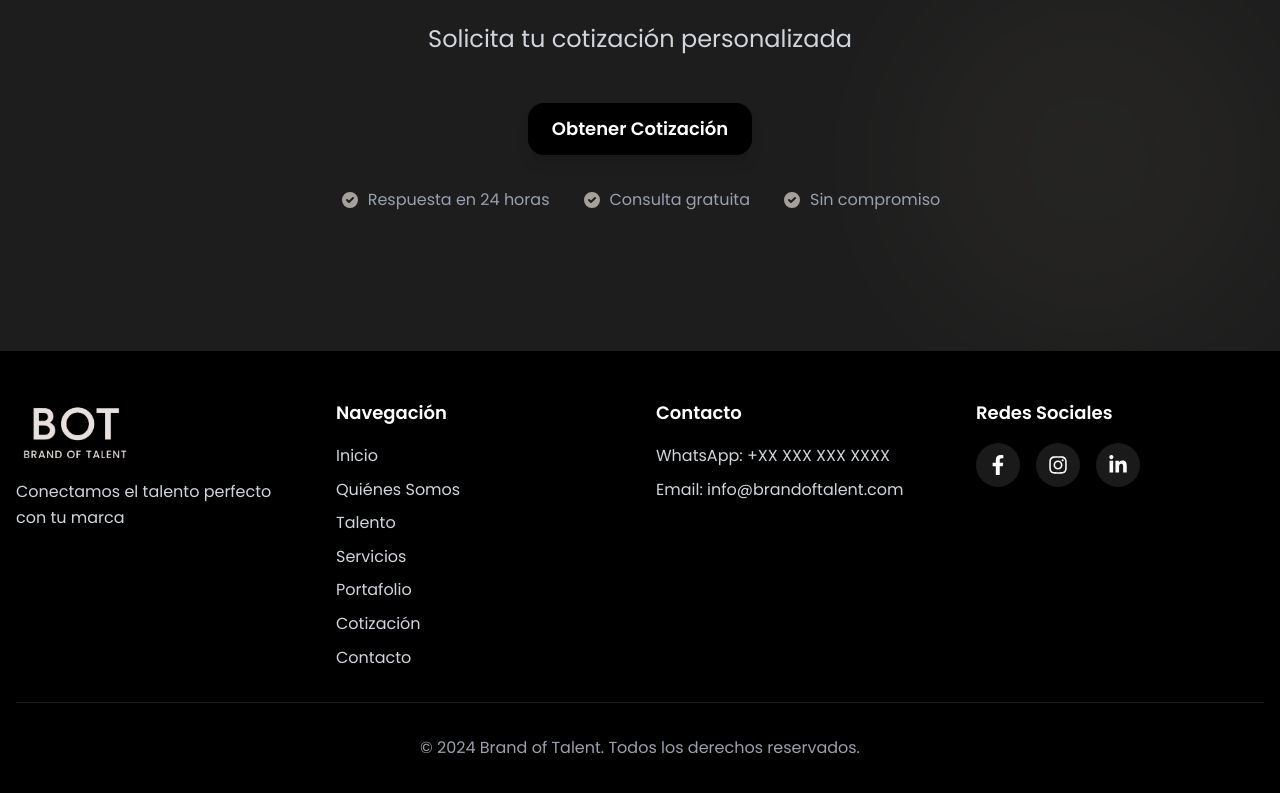
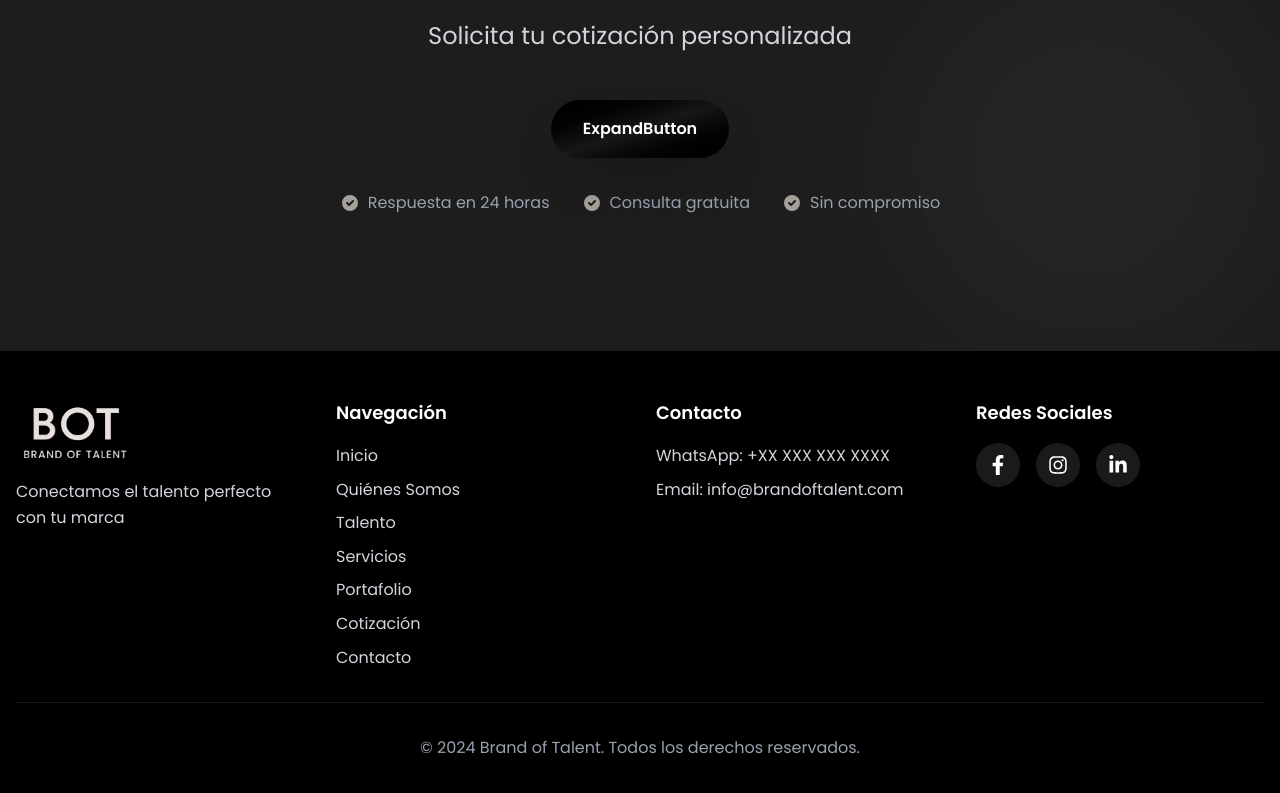
Before and after one commit to SrDefosse/BrandOfTalent, a React (Vite) app: page / in a window 1280 px wide. Shown: the part 1889-2682 px from the top of the page. Built offline with nearby package versions, Linux system fonts and the light colour scheme.

Commit message:
cambio de boton en inicio y ajuste de touch

```diff
--- a/src/components/home/Hero.jsx
+++ b/src/components/home/Hero.jsx
@@ -5,6 +5,8 @@ const Hero = () => {
   const [scrollProgress, setScrollProgress] = useState(0);
   const [mediaFullyExpanded, setMediaFullyExpanded] = useState(false);
   const [isMobileState, setIsMobileState] = useState(false);
+  const [touchStartY, setTouchStartY] = useState(0);
+  const [touchEndY, setTouchEndY] = useState(0);
 
   // Fixed values since no props are passed
   const mediaSrc = 'https://videos.pexels.com/video-files/30290435/12984761_1920_1080_25fps.mp4';
@@ -37,20 +39,59 @@ const Hero = () => {
       }
     };
 
+    const handleTouchStart = (e) => {
+      setTouchStartY(e.touches[0].clientY);
+    };
+
+    const handleTouchMove = (e) => {
+      if (!mediaFullyExpanded) {
+        e.preventDefault();
+        const touchCurrentY = e.touches[0].clientY;
+        const touchDelta = (touchStartY - touchCurrentY) * 0.003;
+        const newProgress = Math.min(
+          Math.max(scrollProgress + touchDelta, 0),
+          1
+        );
+        setScrollProgress(newProgress);
+
+        if (newProgress >= 1) {
+          setMediaFullyExpanded(true);
+        }
+      }
+    };
+
+    const handleTouchEnd = (e) => {
+      setTouchEndY(e.changedTouches[0].clientY);
+
+      // Si está expandido y se hace swipe hacia abajo (touch end > touch start)
+      if (mediaFullyExpanded && touchEndY > touchStartY && window.scrollY <= 5) {
+        setMediaFullyExpanded(false);
+      }
+    };
+
     const handleScroll = () => {
       if (!mediaFullyExpanded) {
         window.scrollTo(0, 0);
       }
     };
 
+    // Desktop events
     window.addEventListener('wheel', handleWheel, { passive: false });
     window.addEventListener('scroll', handleScroll);
+
+    // Mobile events
+    window.addEventListener('touchstart', handleTouchStart, { passive: false });
+    window.addEventListener('touchmove', handleTouchMove, { passive: false });
+    window.addEventListener('touchend', handleTouchEnd, { passive: false });
 
     return () => {
       window.removeEventListener('wheel', handleWheel);
       window.removeEventListener('scroll', handleScroll);
+      window.removeEventListener('touchstart', handleTouchStart);
+      window.removeEventListener('touchmove', handleTouchMove);
+      window.removeEventListener('touchend', handleTouchEnd);
     };
-  }, [scrollProgress, mediaFullyExpanded]);
+  }, [scrollProgress, mediaFullyExpanded, touchStartY, touchEndY]);
 
   useEffect(() => {
     const checkIfMobile = () => {
--- a/src/components/home/QuoteCTA.jsx
+++ b/src/components/home/QuoteCTA.jsx
@@ -1,7 +1,7 @@
 import React from 'react'
 import { useNavigate } from 'react-router-dom'
 import { motion } from 'framer-motion'
-import { VideoButton } from '../ui/VideoButton'
+import { ExpandButton } from '../ui/ExpandButton'
 
 const QuoteCTA = () => {
   const navigate = useNavigate()
@@ -39,11 +39,7 @@ const QuoteCTA = () => {
             transition={{ duration: 0.6, delay: 0.3 }}
             className="mb-8"
           >
-            <VideoButton
-              label="Obtener Cotización"
-              videoUrl="https://www.w3schools.com/howto/rain.mp4"
-              onClick={handleQuoteClick}
-            />
+            <ExpandButton/>
           </motion.div>
 
           {/* Additional Info */}
--- /dev/null
+++ b/src/components/ui/ExpandButton.jsx
@@ -0,0 +1,69 @@
+import { motion } from "framer-motion"
+import { useState, useRef } from "react"
+
+export default function Component() {
+  return (
+    <div className="flex items-center justify-center min-h-screen bg-gray-100">
+      <ExpandButton />
+    </div>
+  )
+}
+
+export function ExpandButton() {
+  const [isHovered, setIsHovered] = useState(false)
+  const [mousePosition, setMousePosition] = useState({ x: 0, y: 0 })
+  const buttonRef = useRef(null)
+
+  const handleMouseMove = (e) => {
+    if (!buttonRef.current) return
+
+    const rect = buttonRef.current.getBoundingClientRect()
+    const centerX = rect.left + rect.width / 2
+    const centerY = rect.top + rect.height / 2
+
+    const deltaX = e.clientX - centerX
+    const deltaY = e.clientY - centerY
+    const distance = Math.sqrt(deltaX * deltaX + deltaY * deltaY)
+
+    // Efecto magnético: si el cursor está cerca (menos de 100px), mover el botón hacia él
+    if (distance < 100) {
+      const magnetStrength = Math.max(0, (100 - distance) / 100)
+      setMousePosition({
+        x: deltaX * magnetStrength * 0.3,
+        y: deltaY * magnetStrength * 0.3,
+      })
+    } else {
+      setMousePosition({ x: 0, y: 0 })
+    }
+  }
+
+  const handleMouseLeave = () => {
+    setIsHovered(false)
+    setMousePosition({ x: 0, y: 0 })
+  }
+
+  return (
+    <div className="relative" onMouseMove={handleMouseMove} onMouseLeave={handleMouseLeave}>
+      <motion.button
+        ref={buttonRef}
+        className="relative px-8 py-4 text-white font-semibold rounded-full bg-gradient-to-br from-black via-neutral-900 to-black shadow-2xl cursor-pointer"
+        onMouseEnter={() => setIsHovered(true)}
+        onMouseLeave={() => setIsHovered(false)}
+        animate={{
+          scale: isHovered ? 1.1 : 1,
+          x: mousePosition.x,
+          y: mousePosition.y,
+        }}
+        whileTap={{ scale: 0.95 }}
+        transition={{
+          type: "spring",
+          stiffness: 300,
+          damping: 20,
+          mass: 0.8,
+        }}
+      >
+        <span className="relative z-10">ExpandButton</span>
+      </motion.button>
+    </div>
+  )
+}
--- a/src/components/ui/VideoButton.jsx
+++ b/src/components/ui/VideoButton.jsx
@@ -4,7 +4,7 @@ import { motion } from 'framer-motion';
 export const VideoButton = ({ label, videoUrl, onClick }) => {
   return (
     <motion.button
-      className="relative overflow-hidden rounded-2xl px-6 py-3 text-white font-semibold text-lg bg-black group shadow-lg hover:cursor-pointer"
+      className="relative overflow-hidden rounded-full px-6 py-3 text-white font-semibold text-lg bg-black group shadow-lg hover:cursor-pointer"
       whileHover="hover"
       initial="rest"
       animate="rest"
@@ -21,7 +21,7 @@ export const VideoButton = ({ label, videoUrl, onClick }) => {
       />
 
       {/* Black Overlay */}
-      <div className="absolute inset-0 bg-black/50 z-10 pointer-events-none group-hover:opacity-100 transition-opacity duration-300" />
+      <div className="absolute inset-0 bg-black/20 z-10 pointer-events-none group-hover:opacity-100 transition-opacity duration-300" />
 
       {/* Button Text */}
       <span className="relative z-20 text-shadow-[0_1.2px_1.2px_rgba(0,0,0,0.8)]">{label}</span>
```
